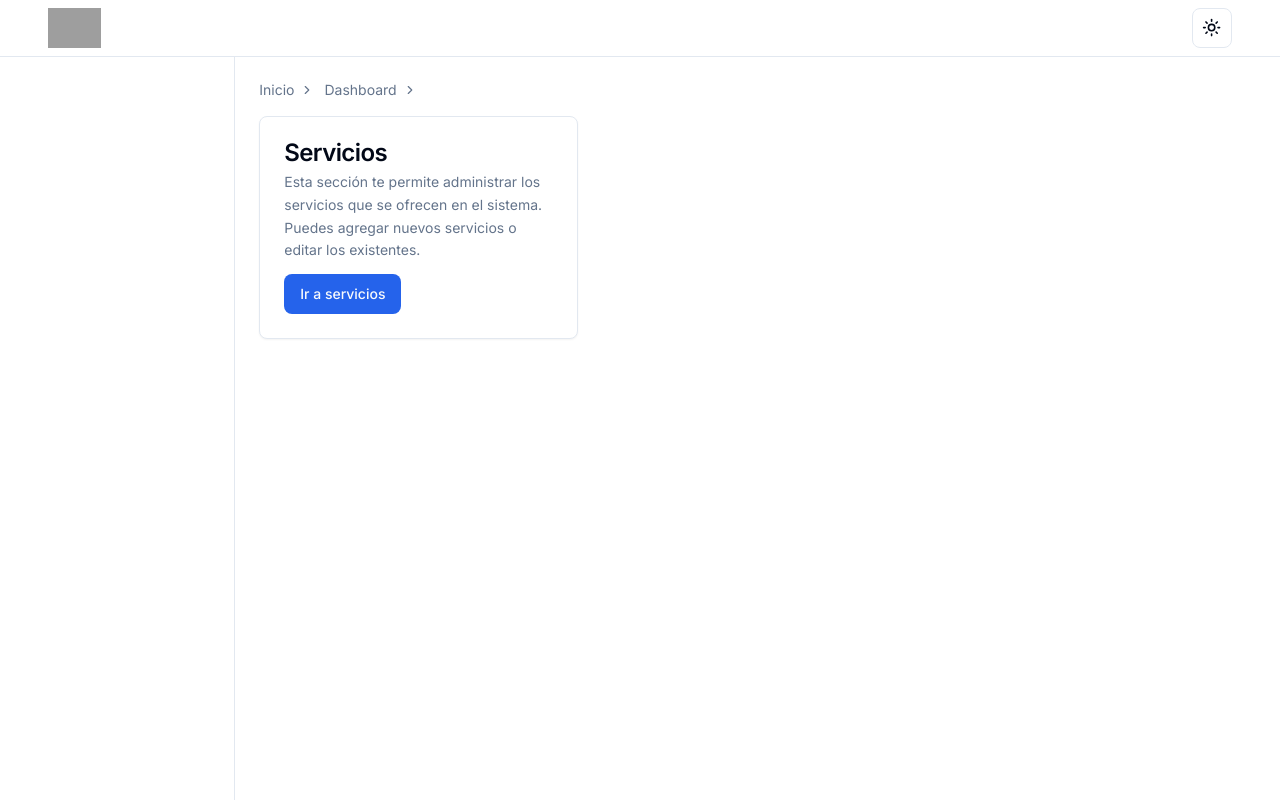
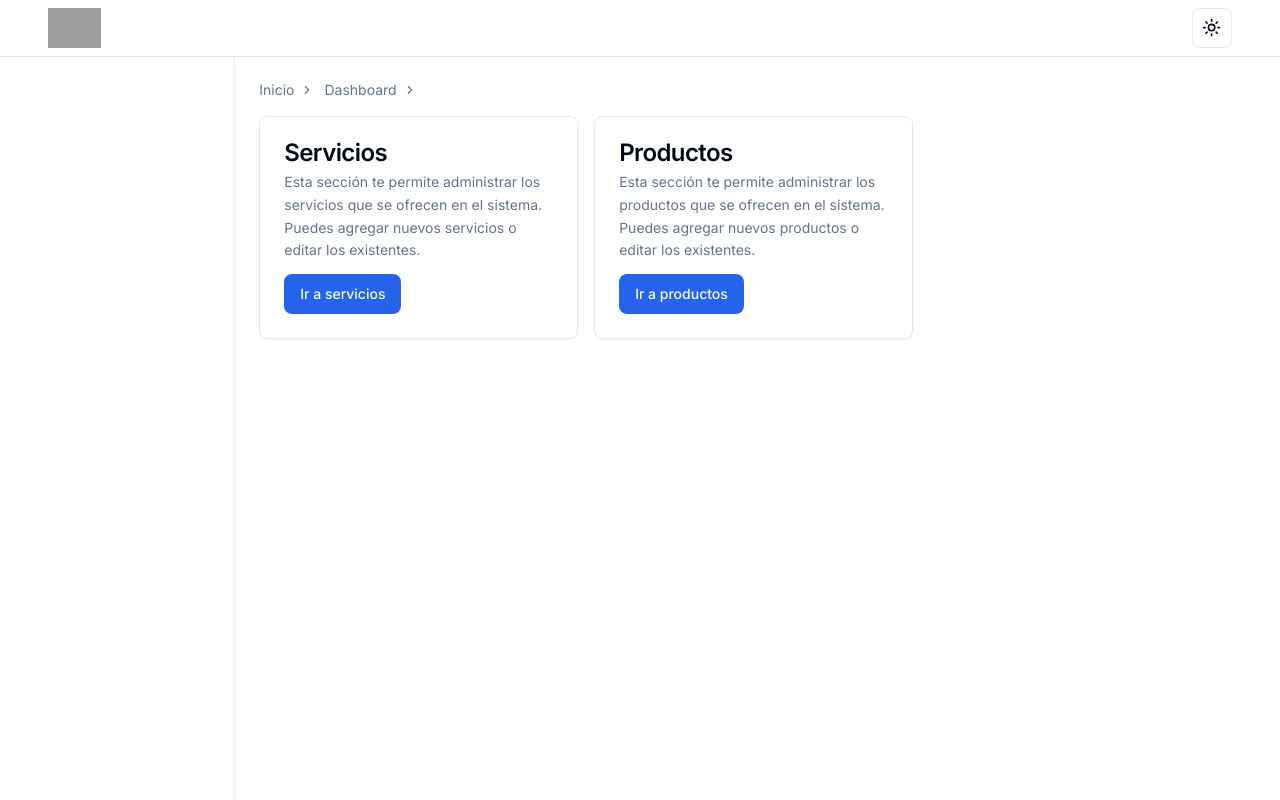
Before and after one commit to pablosecuen/carwash, a Next.js app: page /dashboard in a window 1280 px wide. Built offline with nearby package versions, Linux system fonts and the light colour scheme; grey boxes are pictures that could not be loaded.

Commit message:
feat: add card para la seccion productos

```diff
--- a/src/app/(dashboard)/dashboard/page.tsx
+++ b/src/app/(dashboard)/dashboard/page.tsx
@@ -20,6 +20,20 @@ export default function DashboardPage() {
               <CardFooter>
                 <Button asChild>
                   <Link href='/dashboard/services'>Ir a servicios</Link>
+                </Button>
+              </CardFooter>
+            </Card>
+            <Card className='fade-in sm:col-span-2 '>
+              <CardHeader className='pb-3'>
+                <CardTitle>Productos</CardTitle>
+                <CardDescription className=' text-pretty leading-relaxed'>
+                  Esta sección te permite administrar los productos que se ofrecen en el sistema.
+                  Puedes agregar nuevos productos o editar los existentes.
+                </CardDescription>
+              </CardHeader>
+              <CardFooter>
+                <Button asChild>
+                  <Link href='/dashboard/products'>Ir a productos</Link>
                 </Button>
               </CardFooter>
             </Card>
```
